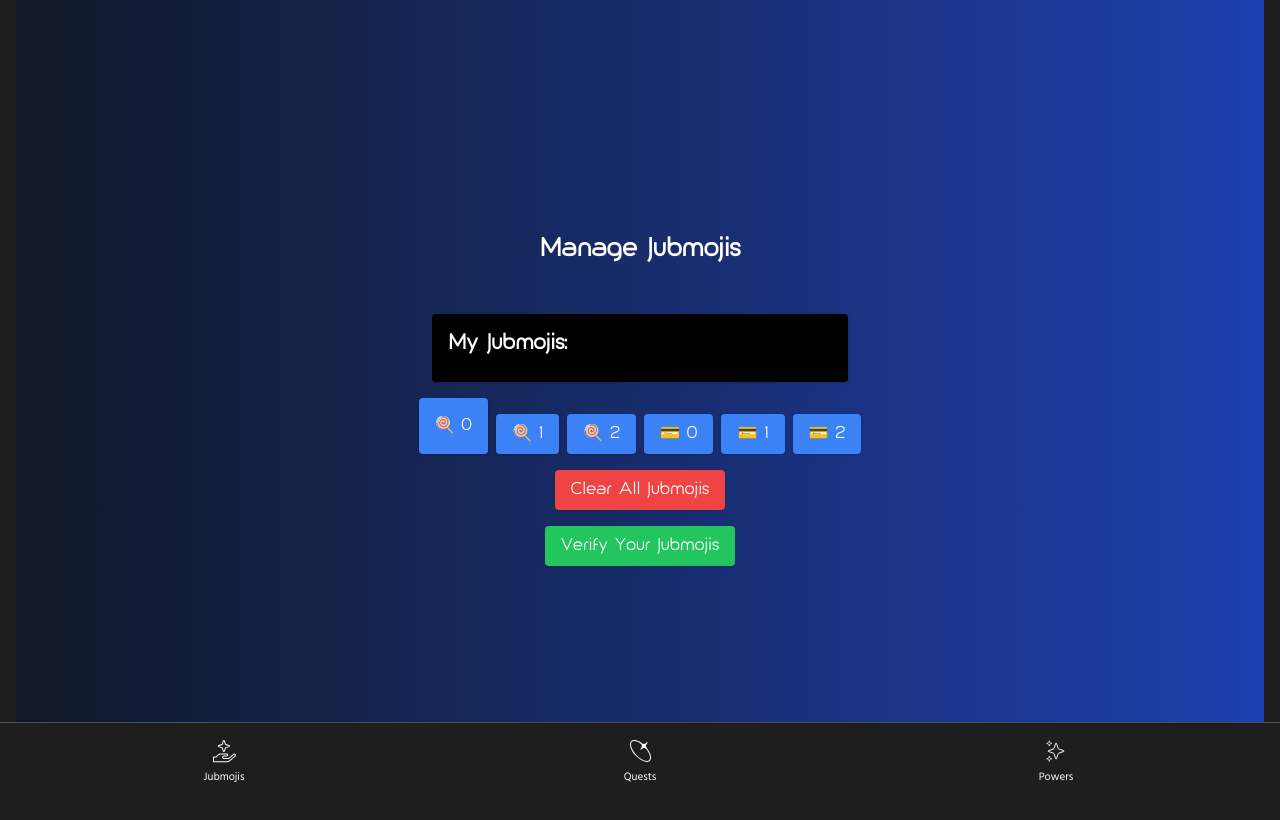
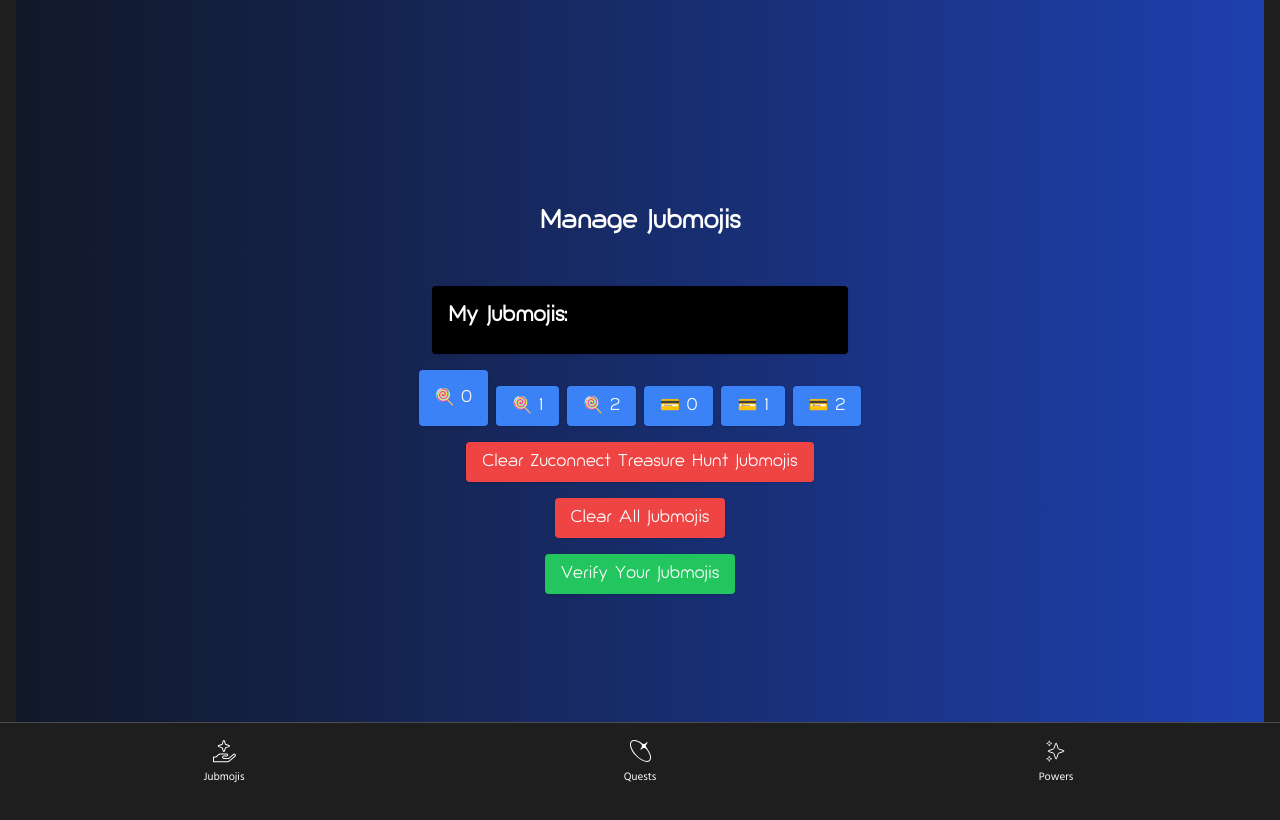
Before and after one commit to cursive-team/jubmoji.quest, a Next.js app in the folder apps/jubmoji-quest/: page /dev_console/jubmojiConsole in a window 1280 px wide. Shown: the top 820 px of the page. Built offline with nearby package versions, Linux system fonts and the light colour scheme.

Commit message:
clear zuconnect hunt jubmojis in dev console

```diff
--- a/apps/jubmoji-quest/src/constants.ts
+++ b/apps/jubmoji-quest/src/constants.ts
@@ -10,6 +10,11 @@ export const MIN_SWIPE_DISTANCE = 50;
 export const HUNT_TEAM_JUBMOJI_PUBKEY_INDICES = [
   61, 163, 117, 126, 80, 40, 104, 192, 116, 32,
 ];
+
+export const HUNT_COLLECTION_JUBMOJI_PUBKEY_INDICES = [
+  44, 133, 38, 127, 98, 109, 103, 69, 28, 45,
+];
+
 export const GOOGLE_PASS_CREDENTIALS = {
   type: "service_account",
   project_id: "self-1590553424634",
--- a/apps/jubmoji-quest/src/pages/dev_console/jubmojiConsole.tsx
+++ b/apps/jubmoji-quest/src/pages/dev_console/jubmojiConsole.tsx
@@ -2,6 +2,7 @@ import {
   addJubmoji,
   clearJubmojis,
   loadJubmojis,
+  writeJubmojis,
 } from "../../lib/localStorage";
 import {
   Jubmoji,
@@ -17,6 +18,10 @@ import {
   verifyEcdsaSignature,
 } from "babyjubjub-ecdsa";
 import React, { useEffect, useState } from "react";
+import {
+  HUNT_COLLECTION_JUBMOJI_PUBKEY_INDICES,
+  HUNT_TEAM_JUBMOJI_PUBKEY_INDICES,
+} from "@/constants";
 
 export default function JubmojiConsole() {
   const [jubmojis, setJubmojis] = useState<Jubmoji[]>([]);
@@ -42,8 +47,31 @@ export default function JubmojiConsole() {
     await fetchJubmojis();
   };
 
+  const clearHuntJubmojis = async () => {
+    const confirmed = window.confirm(
+      "Confirm clearing Zuconnect Treasure Hunt Jubmojis"
+    );
+    if (!confirmed) {
+      return;
+    }
+
+    const jubmojis = await loadJubmojis();
+    const newJubmojis = jubmojis.filter(
+      (jubmoji) =>
+        !HUNT_TEAM_JUBMOJI_PUBKEY_INDICES.includes(jubmoji.pubKeyIndex) &&
+        !HUNT_COLLECTION_JUBMOJI_PUBKEY_INDICES.includes(jubmoji.pubKeyIndex)
+    );
+
+    await clearJubmojis();
+    await writeJubmojis(newJubmojis);
+    await fetchJubmojis();
+  };
+
   const clearAllJubmojis = async () => {
-    console.log("Clearing All Jubmojis");
+    const confirmed = window.confirm("Confirm clearing ALL of your Jubmojis");
+    if (!confirmed) {
+      return;
+    }
 
     clearJubmojis();
     await fetchJubmojis();
@@ -128,6 +156,13 @@ export default function JubmojiConsole() {
       </div>
 
       <button
+        onClick={clearHuntJubmojis}
+        className="px-4 py-2 bg-red-500 hover:bg-red-600 rounded shadow text-white mt-6"
+      >
+        Clear Zuconnect Treasure Hunt Jubmojis
+      </button>
+
+      <button
         onClick={clearAllJubmojis}
         className="px-4 py-2 bg-red-500 hover:bg-red-600 rounded shadow text-white mt-6"
       >
```
